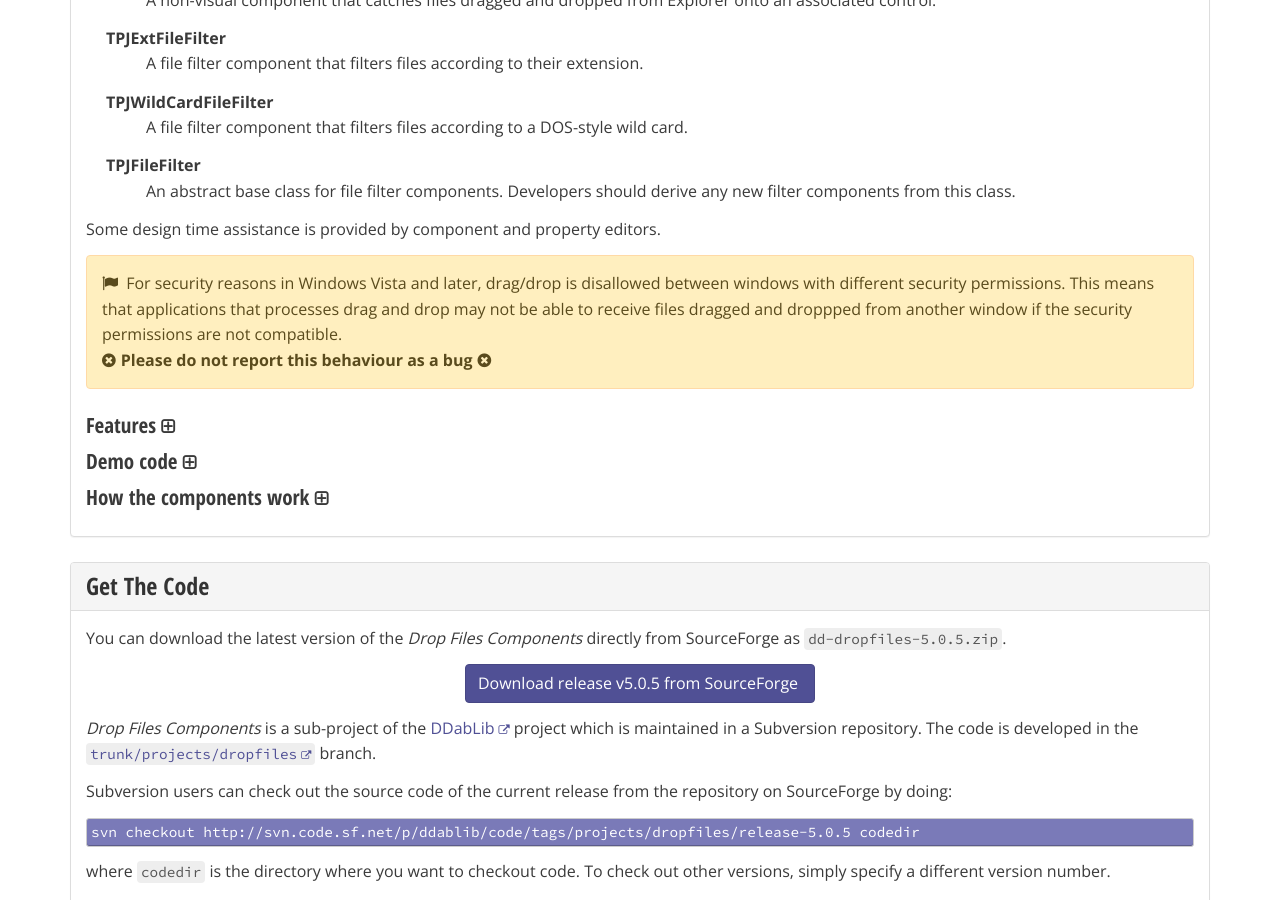
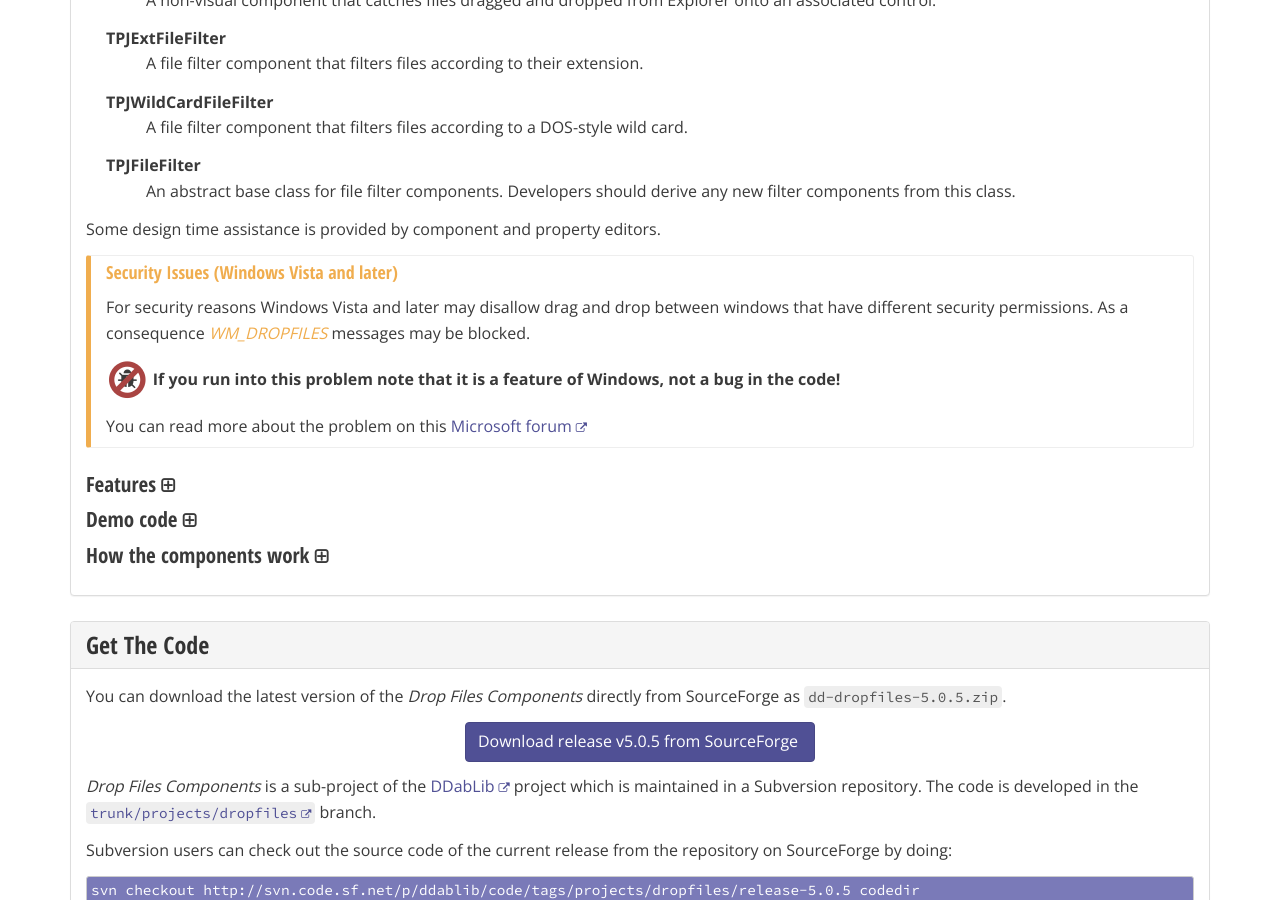
Before and after one commit to delphidabbler/delphidabbler.github.io, a Jekyll site: the page built from _software/dropfiles.html, in a window 1280 px wide and 900 px high, scrolled down 936 px. Built offline with Jekyll 4.4.1, drawn with Linux system fonts in a browser that asks for light colours; nearby versions of some CDN libraries.

Commit message:
Revise WM_DROPFILES security warning styling
Made the styling of the warning same as in related article 11

```diff
--- a/_software/dropfiles.html
+++ b/_software/dropfiles.html
@@ -73,9 +73,27 @@ status: "current"
     <p>
       Some design time assistance is provided by component and property editors.
     </p>
-    <p class="alert alert-warning glyph">
-      For security reasons in Windows Vista and later, drag/drop is disallowed between windows with different security permissions. This means that applications that processes drag and drop may not be able to receive files dragged and droppped from another window if the security permissions are not compatible.<br><strong><span class="fa fa-times-circle fa-x-pad-right" aria-hidden="true"></span>Please do not report this behaviour as a bug<span class="fa fa-times-circle fa-x-pad-left" aria-hidden="true"></span></strong>
-    </p>
+		<aside>
+			<div id="vistaproblem" class="callout callout-warning">
+				<h4>
+					Security Issues (Windows Vista and later)
+				</h4>
+				<p>
+					For security reasons Windows Vista and later may disallow drag and drop between windows that have different security permissions. As a consequence
+					<var>WM_DROPFILES</var> messages may be blocked.
+				</p>
+				<p class="strong">
+					<span class="fa-stack fa-lg">
+						<span class="fa fa-bug fa-stack-1x"></span>
+						<span class="fa fa-ban fa-stack-2x text-danger"></span>
+					</span>
+					If you run into this problem note that it is a feature of Windows, not a bug in the code!
+				</p>
+				<p>
+					You can read more about the problem on this <a href="http://forums.microsoft.com/MSDN/ShowPost.aspx?PostID=736086&amp;SiteID=1">Microsoft forum</a>
+				</p>
+			</div>
+		</aside>
 
     <h3 data-toggle="collapse" data-target="#features" class="collapsible collapsed">
       Features
```
